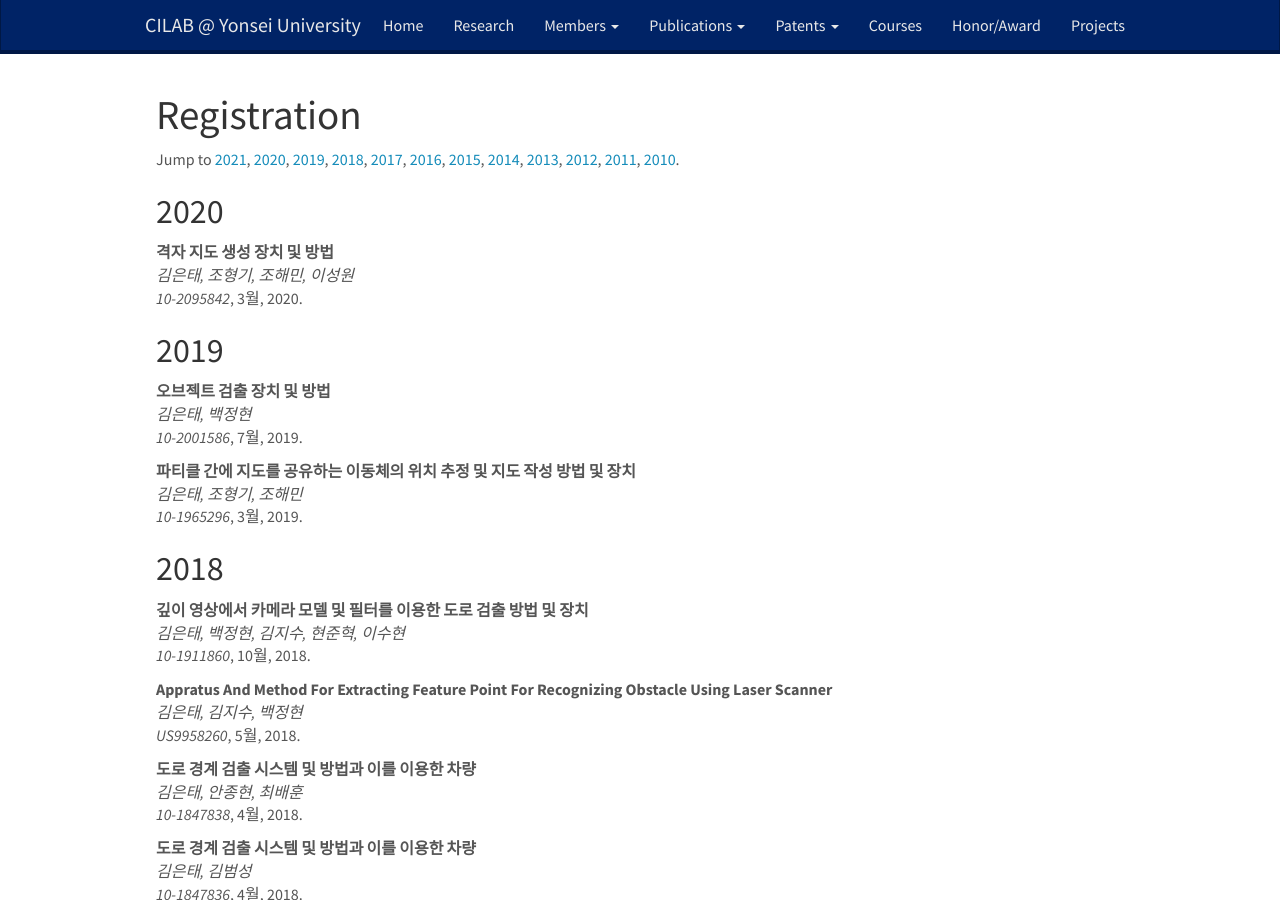
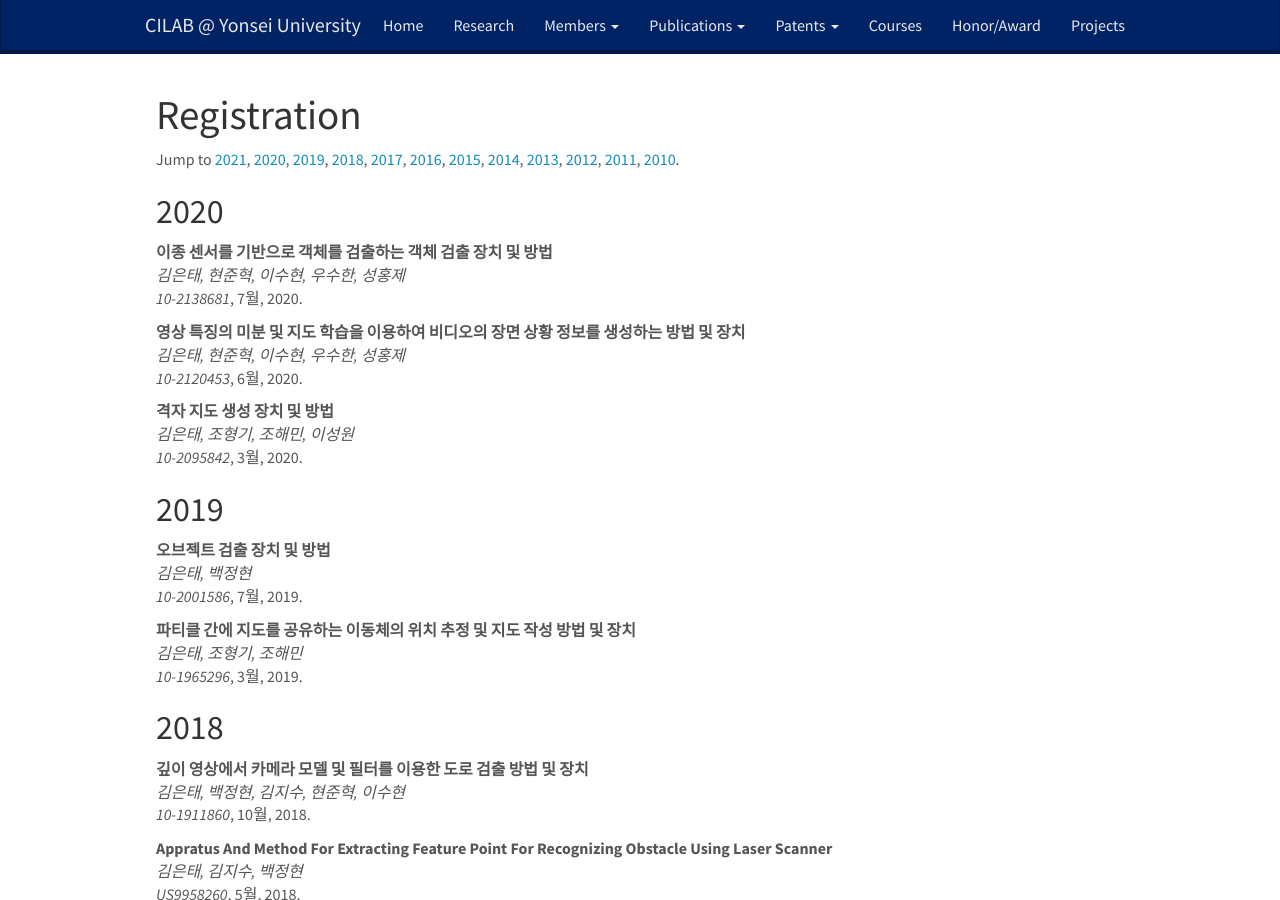
Before and after one commit to won4113/cilab-yonsei.github.io, a Jekyll site: the page built from _pages/patents_registration.md, in a window 1280 px wide and 900 px high. Built offline with Jekyll 4.4.1, drawn with Linux system fonts in a browser that asks for light colours; nearby versions of some CDN libraries.

Commit message:
Update registration_list.yml

```diff
--- a/_data/patents/registration_list.yml
+++ b/_data/patents/registration_list.yml
@@ -4,6 +4,21 @@
 #  year: 2020
 #  month: 3월
 #  description: ""
+
+- title: 이종 센서를 기반으로 객체를 검출하는 객체 검출 장치 및 방법
+  authors: 김은태, 현준혁, 이수현, 우수한, 성홍제
+  registration_number: 10-2138681
+  year: 2020
+  month: 7월
+  description: ""
+
+- title: 영상 특징의 미분 및 지도 학습을 이용하여 비디오의 장면 상황 정보를 생성하는 방법 및 장치
+  authors: 김은태, 현준혁, 이수현, 우수한, 성홍제
+  registration_number: 10-2120453
+  year: 2020
+  month: 6월
+  description: ""
+
 - title: 격자 지도 생성 장치 및 방법
   authors: 김은태, 조형기, 조해민, 이성원
   registration_number: 10-2095842
```
